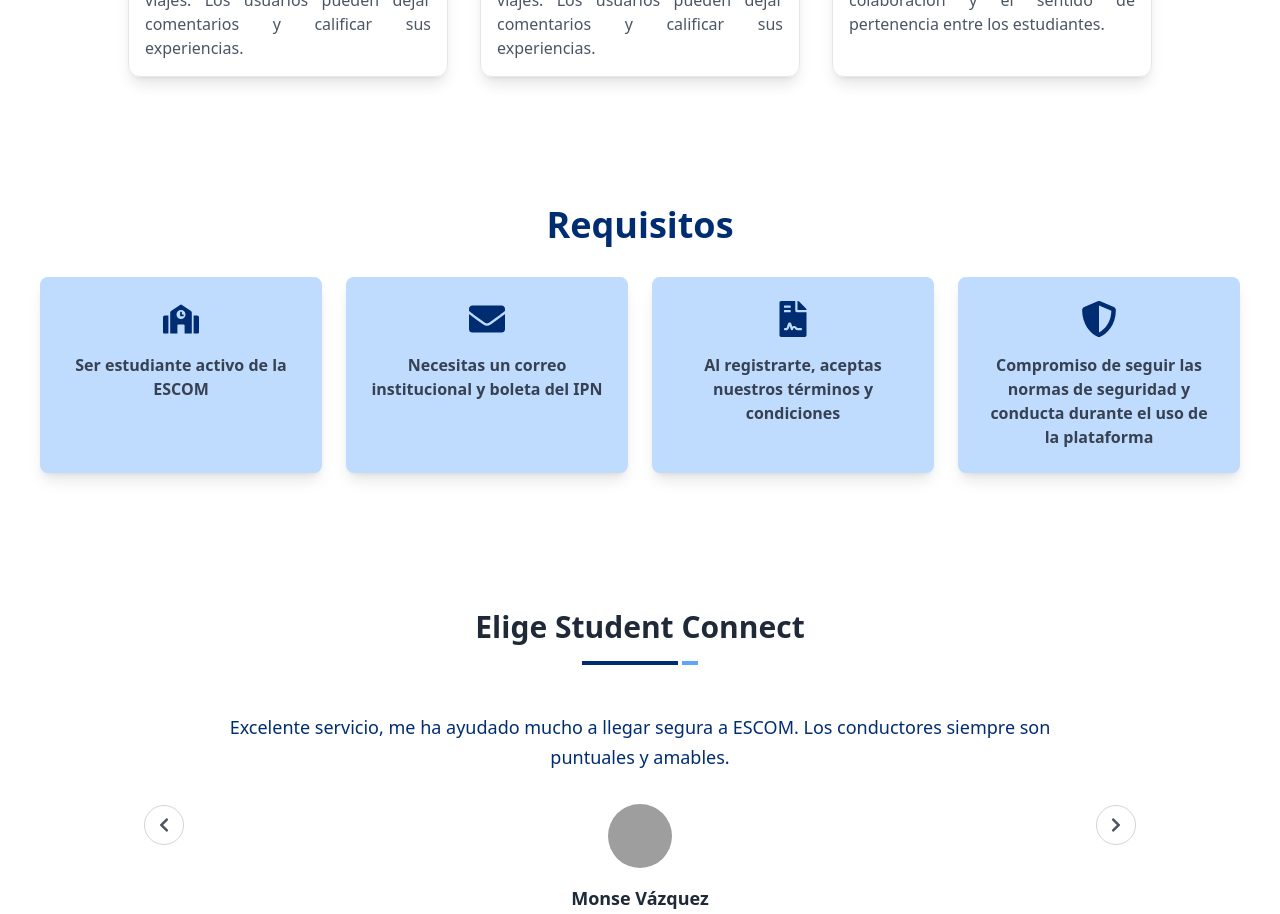
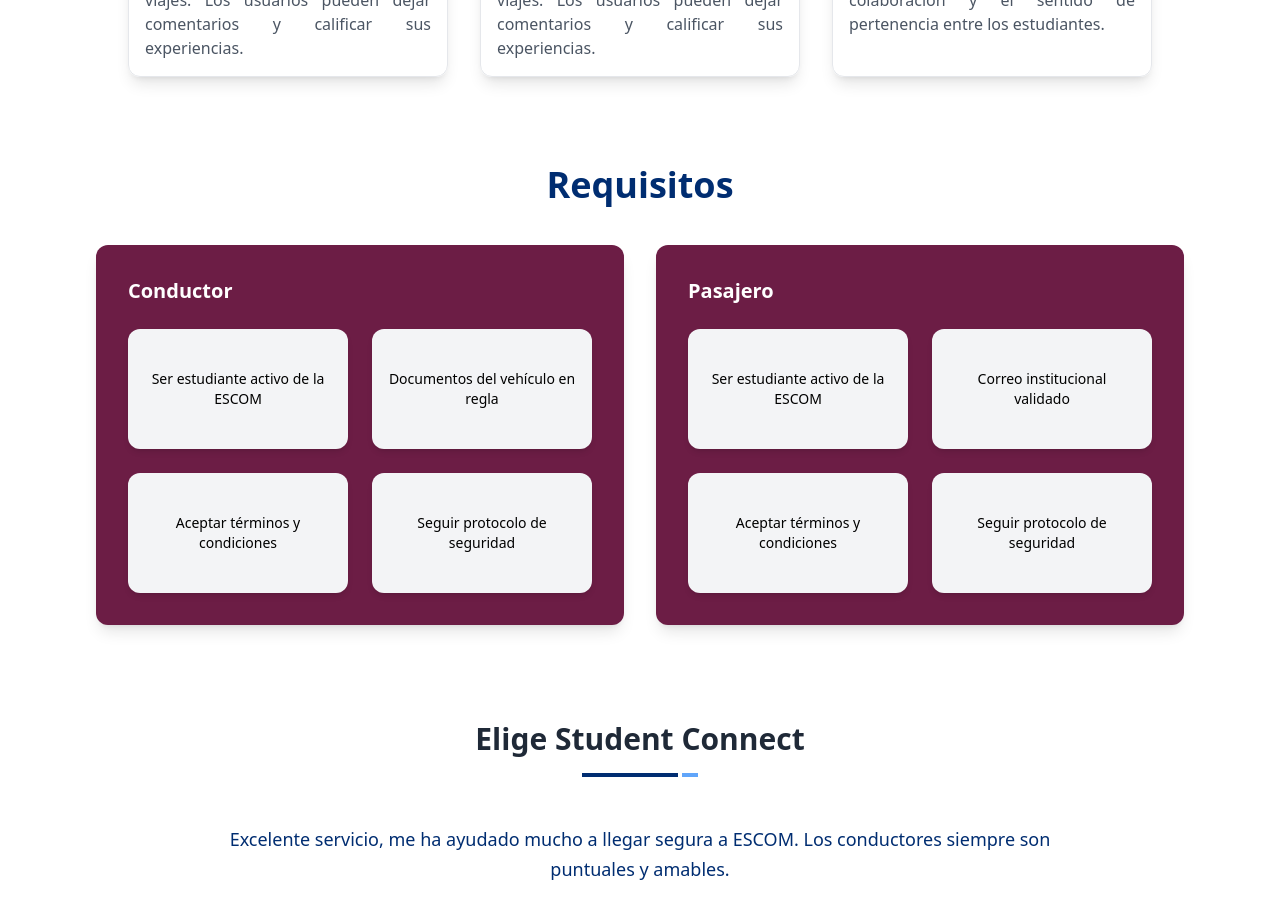
Before and after one commit to Laurarcd/Front-StudentC, a React (Vite) app: page / in a window 1280 px wide. Shown: the part 2240-3154 px from the top of the page. Built offline with nearby package versions, Linux system fonts and the light colour scheme; grey boxes are pictures that could not be loaded.

Commit message:
Se agregaron requisitos de C Y P

```diff
--- a/src/components/Requirements.jsx
+++ b/src/components/Requirements.jsx
@@ -1,32 +1,140 @@
-// eslint-disable-next-line no-unused-vars
-import React from 'react';
-import { FaSchool, FaEnvelope, FaFileContract, FaShieldAlt } from 'react-icons/fa';
+import React, { useState, useEffect } from 'react';
+
+const RequirementCard = ({ front, back }) => {
+  const [isFlipped, setIsFlipped] = useState(false);
+  const [isTouchDevice, setIsTouchDevice] = useState(false);
+
+  useEffect(() => {
+    const touchDevice = ('ontouchstart' in window) ||
+      (navigator.maxTouchPoints > 0) ||
+      (navigator.msMaxTouchPoints > 0);
+    setIsTouchDevice(touchDevice);
+  }, []);
+
+  const handleInteraction = () => {
+    if (isTouchDevice) {
+      setIsFlipped(!isFlipped);
+    }
+  };
+
+  return (
+    <div
+      className="relative w-full h-[150px] sm:h-[120px] perspective-1000 group"
+      onMouseEnter={() => !isTouchDevice && setIsFlipped(true)}
+      onMouseLeave={() => !isTouchDevice && setIsFlipped(false)}
+      onClick={handleInteraction}
+      role="button"
+      tabIndex={0}
+      onKeyPress={(e) => {
+        if (e.key === 'Enter' || e.key === ' ') {
+          handleInteraction();
+        }
+      }}
+    >
+      <div
+        className={`absolute w-full h-full transition-transform duration-1000 ease-in-out transform-style-3d
+          ${isFlipped ? 'rotate-y-180' : ''}
+          ${isTouchDevice ? 'cursor-pointer active:scale-95' : 'hover:shadow-lg'}
+        `}
+      >
+        {/* Frente de la tarjeta */}
+        <div className="absolute w-full h-full backface-hidden rounded-xl p-3 sm:p-4 bg-gray-100 flex items-center justify-center shadow-md">
+          <p className="text-xs sm:text-sm text-black-700 text-center font-medium">{front}</p>
+          {isTouchDevice && (
+            <div className="absolute bottom-2 right-2 text-[10px] text-gray-400">
+              Toca para más info
+            </div>
+          )}
+        </div>
+
+        {/* Reverso de la tarjeta */}
+        <div className="absolute w-full h-full backface-hidden rounded-xl p-3 sm:p-4 bg-teal-50/90 rotate-y-180 flex items-center justify-center shadow-md">
+          <p className="text-xs sm:text-sm text-gray-700 text-center">{back}</p>
+          {isTouchDevice && (
+            <div className="absolute bottom-2 right-2 text-[10px] text-gray-400">
+              Toca para volver
+            </div>
+          )}
+        </div>
+      </div>
+    </div>
+  );
+};
 
 const Requirements = () => {
-    return (
-        <div className="bg-white p-10 mx-auto my-8">
-            <h2 className="text-secundary text-4xl font-bold mb-8 text-center">Requisitos</h2>
-            <div className="grid grid-cols-1 sm:grid-cols-2 lg:grid-cols-4 gap-6">
-                <div className="flex flex-col bg-blue-200 p-6 rounded-lg shadow-lg items-center text-center w-full ">
-                    <FaSchool className="text-secundary text-4xl mb-4" />
-                    <p className="text-gray-700 font-semibold">Ser estudiante activo de la ESCOM</p>
-                </div>
-                <div className="flex flex-col bg-blue-200 p-6 rounded-lg shadow-lg items-center text-center w-full">
-                    <FaEnvelope className="text-secundary text-4xl mb-4" />
-                    <p className="text-gray-700 font-semibold">Necesitas un correo institucional y boleta del IPN</p>
-                </div>
-                <div className="flex flex-col bg-blue-200 p-6 rounded-lg shadow-lg items-center text-center w-full">
-                    <FaFileContract className="text-secundary text-4xl mb-4" />
-                    <p className="text-gray-700 font-semibold">Al registrarte, aceptas nuestros términos y condiciones</p>
-                </div>
-                <div className="flex flex-col bg-blue-200 p-6 rounded-lg shadow-lg items-center text-center w-full ">
-                    <FaShieldAlt className="text-secundary text-4xl mb-4" />
-                    <p className="text-gray-700 font-semibold">Compromiso de seguir las normas de seguridad y conducta durante el uso de la plataforma</p>
-                </div>
-            </div>
+  const conductorRequirements = [
+    {
+      front: "Ser estudiante activo de la ESCOM",
+      back: "Deberás presentar tu credencial vigente y tener un correo institucional activo"
+    },
+    {
+      front: "Documentos del vehículo en regla",
+      back: "Tarjeta de circulación vigente, verificación y seguro del auto actualizado"
+    },
+    {
+      front: "Aceptar términos y condiciones",
+      back: "Lee detenidamente nuestros términos y política de privacidad antes de registrarte"
+    },
+    {
+      front: "Seguir protocolo de seguridad",
+      back: "Respetar las normas de tránsito y seguir los lineamientos de seguridad establecidos"
+    }
+  ];
 
+  const pasajeroRequirements = [
+    {
+      front: "Ser estudiante activo de la ESCOM",
+      back: "Deberás presentar tu credencial vigente y tener un correo institucional activo"
+    },
+    {
+      front: "Correo institucional validado",
+      back: "El correo debe terminar en @alumno.ipn.mx y verificar el código enviado"
+    },
+    {
+      front: "Aceptar términos y condiciones",
+      back: "Lee detenidamente nuestros términos y política de privacidad antes de registrarte"
+    },
+    {
+      front: "Seguir protocolo de seguridad",
+      back: "Respetar los horarios establecidos y mantener un comportamiento adecuado"
+    }
+  ];
+
+  return (
+    <div className="w-full max-w-6xl mx-auto p-4 sm:p-8">
+      <h2 className="text-2xl sm:text-4xl text-secundary font-bold text-center mb-6 sm:mb-10">Requisitos</h2>
+
+      <div className="grid grid-cols-1 lg:grid-cols-2 gap-6 sm:gap-8">
+        {/* Sección Conductor */}
+        <div className="rounded-xl bg-tertiary p-6 sm:p-8 shadow-lg">
+          <h3 className="text-lg sm:text-xl text-white font-semibold mb-4 sm:mb-6">Conductor</h3>
+          <div className="grid grid-cols-1 sm:grid-cols-2 gap-4 sm:gap-6">
+            {conductorRequirements.map((req, index) => (
+              <RequirementCard
+                key={`conductor-${index}`}
+                front={req.front}
+                back={req.back}
+              />
+            ))}
+          </div>
         </div>
-    );
+
+        {/* Sección Pasajero */}
+        <div className="rounded-xl bg-tertiary p-6 sm:p-8 shadow-lg">
+          <h3 className="text-lg sm:text-xl text-white font-semibold mb-4 sm:mb-6">Pasajero</h3>
+          <div className="grid grid-cols-1 sm:grid-cols-2 gap-4 sm:gap-6">
+            {pasajeroRequirements.map((req, index) => (
+              <RequirementCard
+                key={`pasajero-${index}`}
+                front={req.front}
+                back={req.back}
+              />
+            ))}
+          </div>
+        </div>
+      </div>
+    </div>
+  );
 };
 
 export default Requirements;
--- a/src/index.css
+++ b/src/index.css
@@ -5,3 +5,19 @@
 html {
     scroll-behavior: smooth;
   }
+
+  .perspective-1000 {
+    perspective: 1000px;
+  }
+
+  .transform-style-3d {
+    transform-style: preserve-3d;
+  }
+
+  .backface-hidden {
+    backface-visibility: hidden;
+  }
+
+  .rotate-y-180 {
+    transform: rotateY(180deg);
+  }
--- a/tailwind.config.js
+++ b/tailwind.config.js
@@ -8,7 +8,8 @@
     extend: {
       colors: {
         primary: '#60a5fa',
-        secundary: '#002d71'
+        secundary: '#002d71',
+        tertiary: '#6C1D45'
 
       }
     },
```
